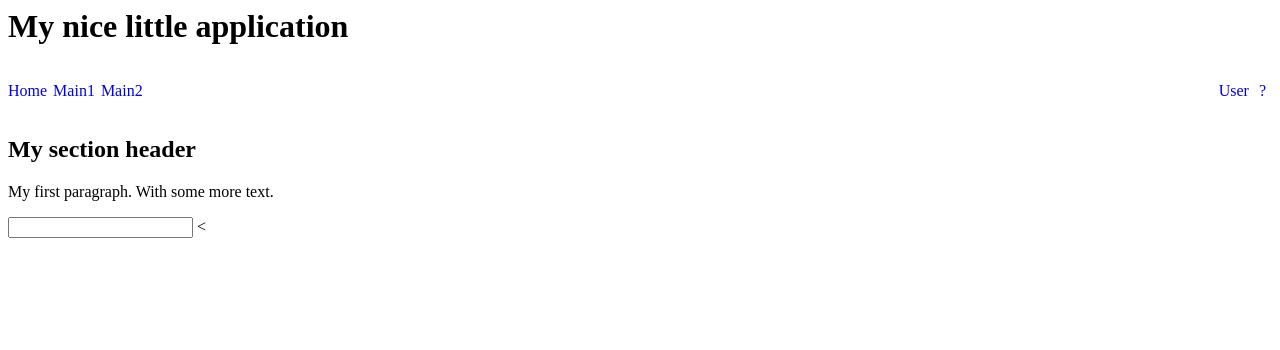
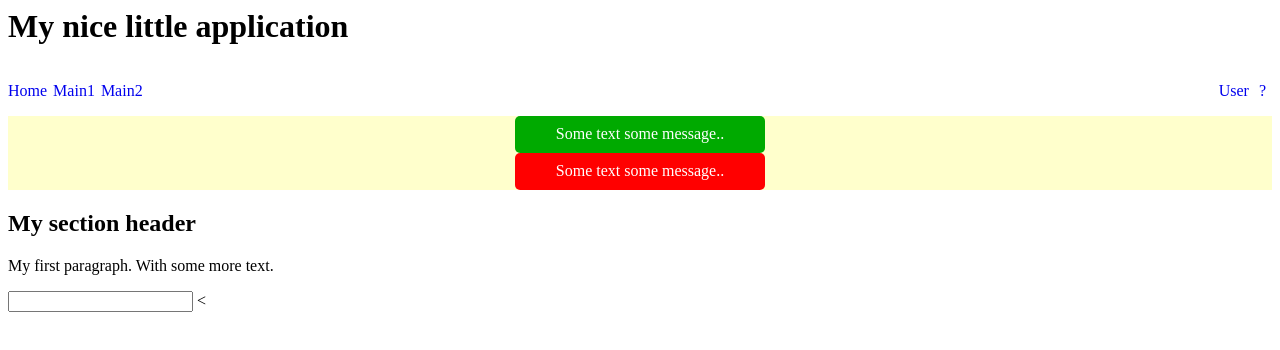
Before and after one commit to KinzigFlyer/Hello_World, a plain HTML site: page index.html in a window 1280 px wide. Drawn offline with Linux system fonts and the light colour scheme.

Commit message:
added disappearing messages to the test html

```diff
--- a/index.html
+++ b/index.html
@@ -97,6 +97,62 @@
             </ul>
         </nav>
     </header>
+    <div id="testbed">
+        <div class="snackbar">Some text some message..</div>
+        <div class="snackbar alert"><span>Some text some message..</span></div>
+    </div>
+    <style>
+    #testbed {
+        position: relative;
+        background-color: #ffffcc;
+    }
+
+
+    .snackbar {
+        box-sizing: border:box;
+        width: 250px; /* Set a default minimum width */
+        margin: 0 auto;
+        height: 5ex;
+        overflow: hidden;
+        valign: center;
+        background-color: #0a0; /* Black background color */
+        color: #fff; /* White text color */
+        line-height: 5ex;
+        text-align: center; /* Centered text */
+        border-radius: 5px; /* Rounded borders */
+        padding: 0; /* Padding */
+        /*position: absolute; /* Sit on top of the screen */
+        /*z-index: 1; /* Add a z-index if needed */
+        left: 50%; /* Center the snackbar */
+
+        /*top: auto; /* 30px from the bottom */
+        visibility: visible; /* Show the snackbar */
+        /* Add animation: Take 0.5 seconds to fade in and out the snackbar. */
+        /* However, delay the fade out process for 2.5 seconds */
+        animation: fadein 0.5s, fadeout 0.5s 5s forwards;
+    }
+
+    .snackbar.alert {
+        background-color: #f00;
+        animation: fadein 0.5s, fadeout 0.5s 10s forwards;
+    }
+
+    .snackbar span {
+      display: inline-block;
+      vertical-align: middle;
+    }
+
+    @keyframes fadein {
+        from {height: 0; opacity: 0;}
+        to {height: 5ex; opacity: 1;}
+    }
+
+    @keyframes fadeout {
+        from {height: 5ex; opacity: 1; }
+        to {height: 0; opacity: 0; padding: 0; margin-top: 0; margin-bottom: 0;}
+    }
+    </style>
+
     <section class="body">
         <h2>My section header</h2>
         <p>My first paragraph. With some more text.</p>
```
